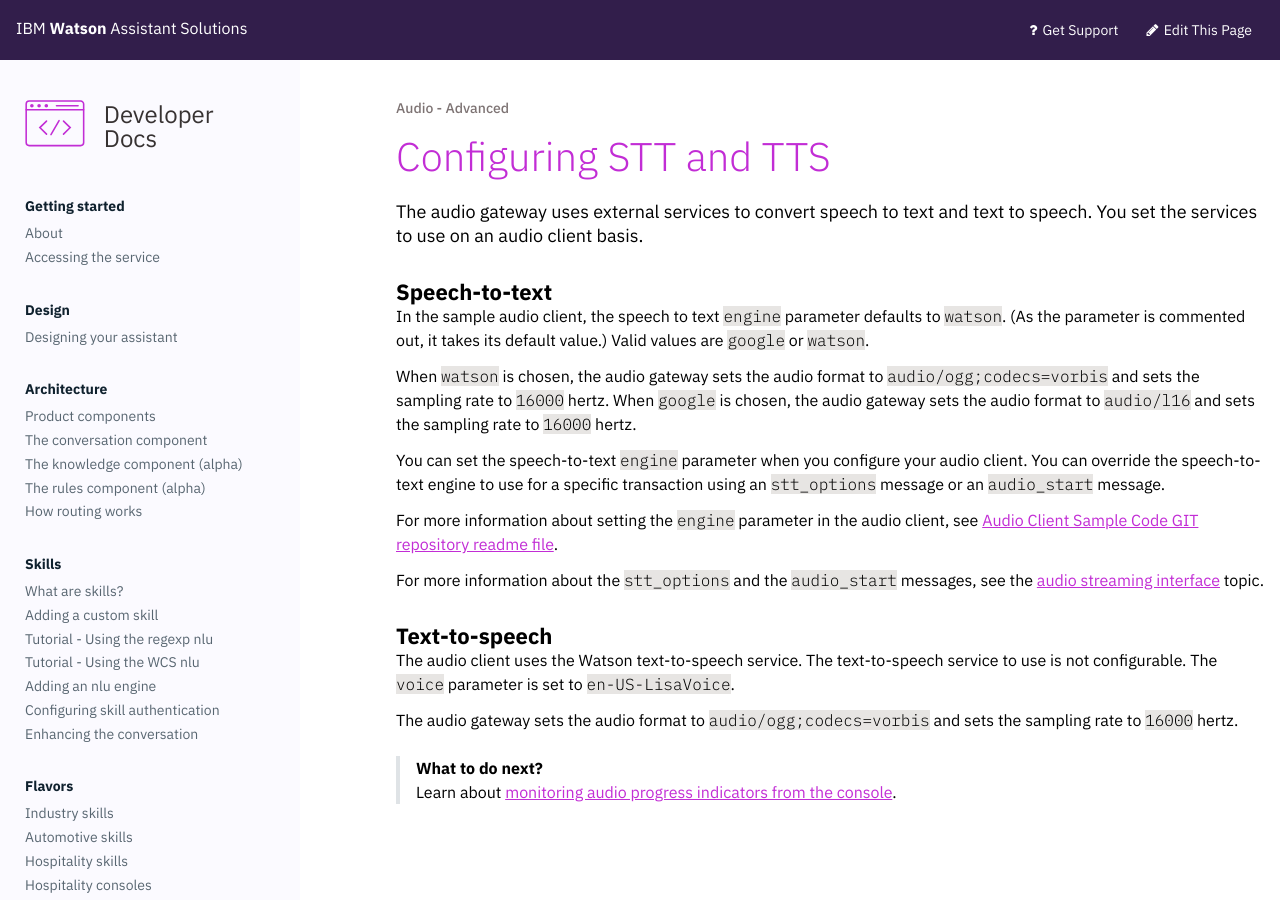
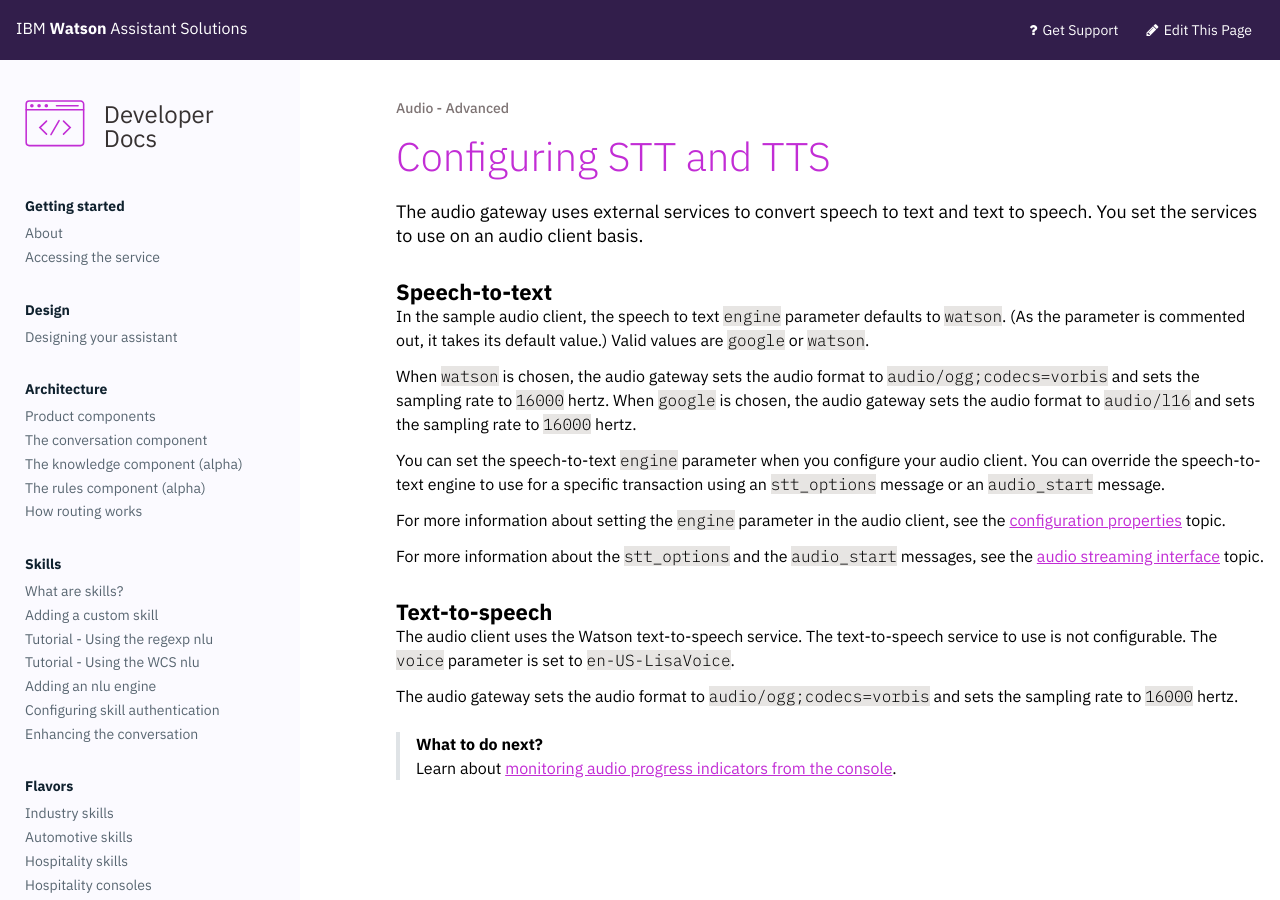
Before and after one commit to Watson-Personal-Assistant/developer, a Jekyll site: the page built from _content/audio/configure_SST.md, in a window 1280 px wide. Built offline with Jekyll 4.4.1, drawn with Linux system fonts in a browser that asks for light colours; some web fonts are replaced.

Commit message:
link to config properties topic

```diff
--- a/_content/audio/configure_SST.md
+++ b/_content/audio/configure_SST.md
@@ -11,7 +11,7 @@
 
 You can set the speech-to-text `engine` parameter when you configure your audio client.  You can override the speech-to-text engine to use for a specific transaction using an `stt_options` message or an `audio_start` message.
 
-For more information about setting the `engine` parameter in the audio client, see [Audio Client Sample Code GIT repository readme file](https://github.com/Watson-Personal-Assistant/AudioClientSampleCodeJava).
+For more information about setting the `engine` parameter in the audio client, see the [configuration properties]({{site.baseurl}}/audio/config_properties/) topic.
 
 For more information about the `stt_options` and the `audio_start` messages, see the [audio streaming interface]({{site.baseurl}}/audio/how_it_works_audio) topic.
 
```
